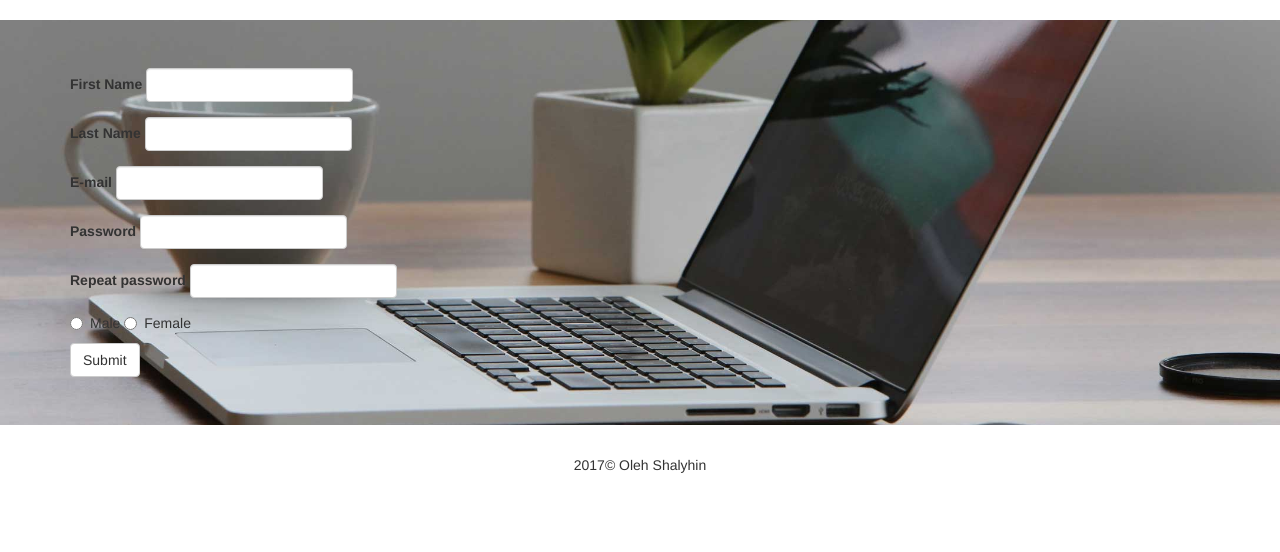
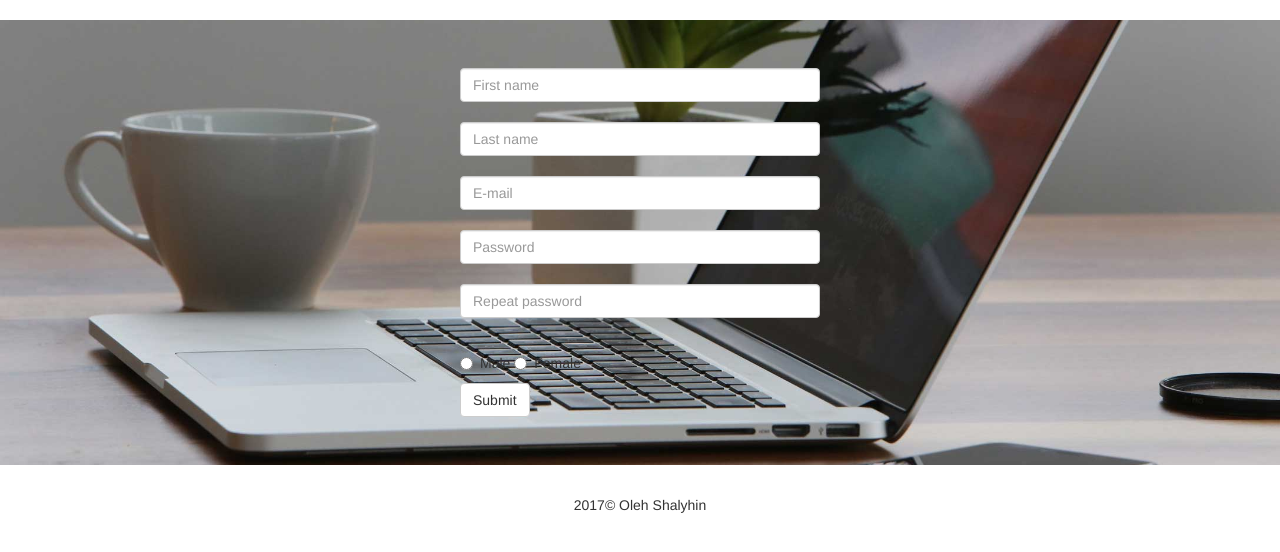
Before and after one commit to oleh-shalyhin/hanger, a Node server app: page / in a window 1280 px wide. Shown: the part 52-604 px from the top of the page. Run offline with Node 20, Linux system fonts and the light colour scheme; some libraries are stand-ins or nearby versions.

Commit message:
#13 - signup form was redesigned

```diff
--- a/views/home.hbs
+++ b/views/home.hbs
@@ -25,27 +25,14 @@
 <div class="jumbotron" id="banner">
     <div class="container">
         <div class="row">
-            <div class="col-sm-4">
+            <div class="col-sm-offset-4 col-sm-4">
                 <form method="POST" action="/signup">
-                    <div class="form-group form-inline">
-                        <label for="firstName">First Name</label>
-                        <input type="text" class="form-control" id="firstName">
-                    </div>
-                    <div class="form-group form-inline">
-                        <label for="lastName">Last Name</label>
-                        <input type="text" class="form-control" id="lastName">
-                    </div>
-                    <div class="form-group form-inline">
-                        <label for="email">E-mail</label>
-                        <input type="email" class="form-control" id="email">
-                    </div>
-                    <div class="form-group form-inline">
-                        <label for="password">Password</label>
-                        <input type="password" class="form-control" id="password">
-                    </div>
-                    <div class="form-group form-inline">
-                        <label for="repeatPassword">Repeat password</label>
-                        <input type="password" class="form-control" id="repeatPassword">
+                    <div class="form-group">
+                        <input type="text" class="form-control" id="firstName" placeholder="First name"><br>
+                        <input type="text" class="form-control" id="lastName" placeholder="Last name"><br>
+                        <input type="email" class="form-control" id="email" placeholder="E-mail"><br>
+                        <input type="password" class="form-control" id="password" placeholder="Password"><br>
+                        <input type="password" class="form-control" id="repeatPassword" placeholder="Repeat password"><br>
                     </div>
                     <div class="radio">
                         <label>
```
